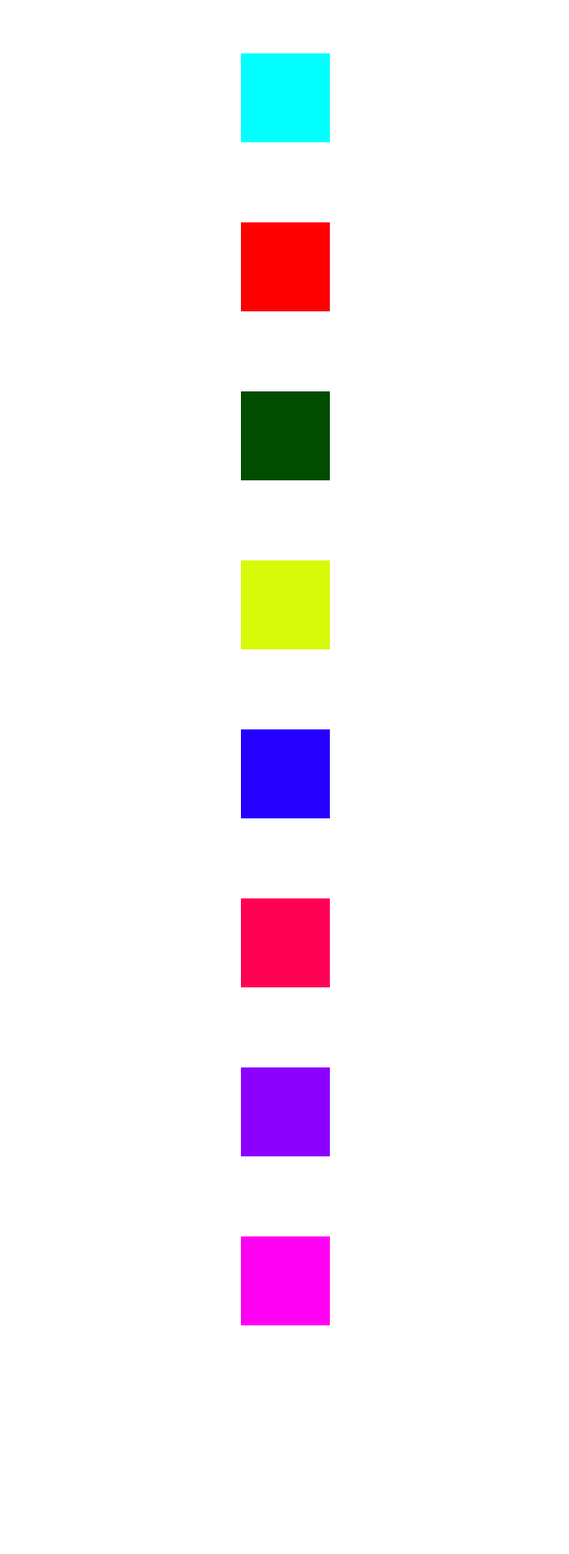
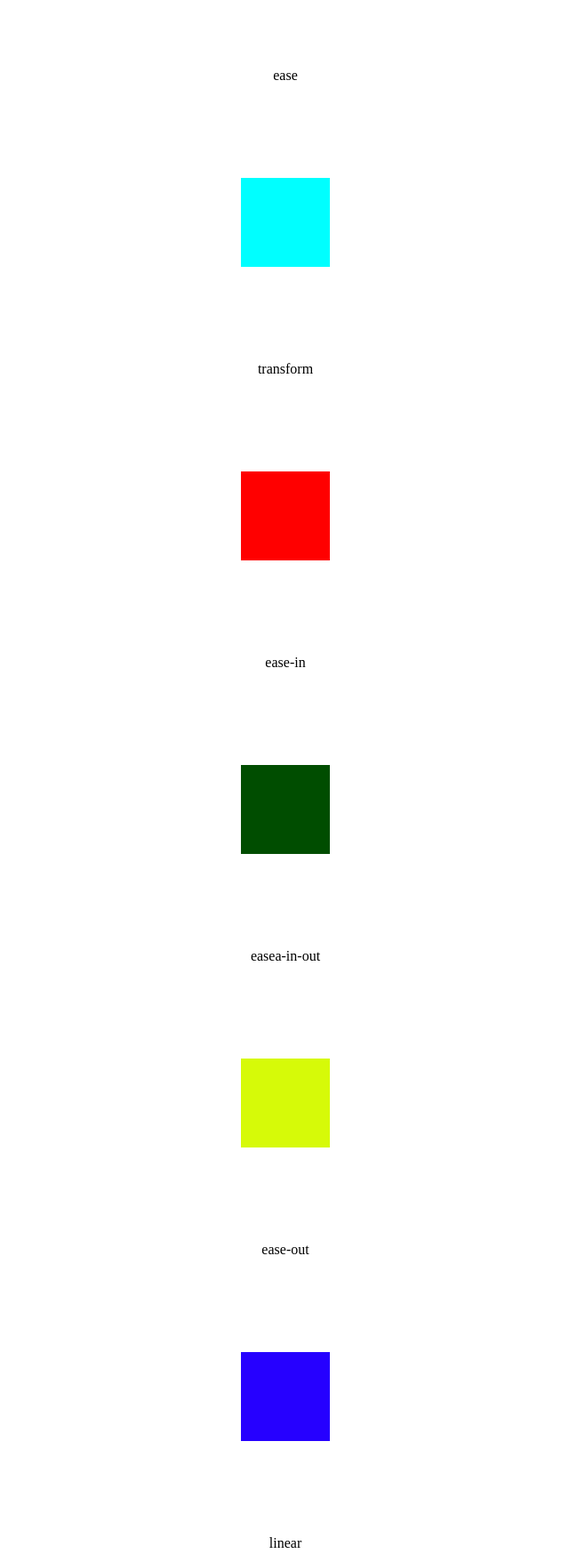
Before and after one commit to parbat10/praactice, a plain HTML site: page index.html in a window 1280 px wide. Shown: the part 140-1887 px from the top of the page at 89% size, without its empty margins (319-959 px from the left). Drawn offline with Linux system fonts and the light colour scheme.

Commit message:
second push

```diff
--- a/index.html
+++ b/index.html
@@ -8,13 +8,21 @@
 </head>
 <body>
     <div class="main-div">
+        <p>ease</p>
         <div class="css-div1"></div>
+        <p>transform</p>
         <div class="css-div2"></div>
+        <p>ease-in</p>
         <div class="css-div3"></div>
+        <p>easea-in-out</p>
         <div class="css-div4"></div>
+        <p>ease-out</p>
         <div class="css-div5"></div>
+        <p>linear</p>
         <div class="css-div6"></div>
+        <p>steps</p>
         <div class="css-div7"></div>
+        <p>cubic-bezier</p>
         <div class="css-div8"></div>
     </div>
 </body>
--- a/style.css
+++ b/style.css
@@ -44,12 +44,12 @@ body{
     height: 100px;
     width: 100px;
     transition: transform 2s ease-in 0s,
-    background-color 2s ease-in 1s;
+    background-color 0.5s ease-in 1s;
 
 }
 .css-div3:hover {
     transform: rotate(360deg);
-    background-color: rgba(0, 192, 0, 0.315);
+    background-color: rgba(18, 128, 18, 0.315);
 
 }
 /*ease-in-out*/
@@ -58,10 +58,10 @@ body{
     background-color: rgb(214, 250, 8);
     height: 100px;
     width: 100px;
+    transition: width 2s ease-in-out 0s;
 }
 .css-div4:hover {
-    height: 150px;
-    width: 150px;
+    width: 200px;
 }
 /*ease-out*/
 .css-div5{
@@ -69,10 +69,10 @@ body{
     background-color: rgb(38, 0, 255);
     height: 100px;
     width: 100px;
+    transition: width 2s ease-out 0s;
 }
 .css-div5:hover {
-    height: 150px;
-    width: 150px;
+    width: 200px;
 }
 /*linear*/
 .css-div6{
@@ -80,9 +80,9 @@ body{
     background-color: rgb(255, 0, 85);
     height: 100px;
     width: 100px;
+    transition: width 1s linear 0s;
 }
 .css-div6:hover {
-    height: 150px;
     width: 150px;
 }
 /*steps*/
@@ -91,11 +91,13 @@ body{
     background-color: rgb(140, 0, 255);
     height: 100px;
     width: 100px;
+    transition: width 2s steps(4,end);
 }
 .css-div7:hover {
-    height: 150px;
+
     width: 150px;
 }
+/*cubic-bezier*/
 .css-div8{
     cursor: pointer;
     background-color: rgb(255, 0, 242);
@@ -103,6 +105,6 @@ body{
     width: 100px;
 }
 .css-div7:hover {
-    height: 150px;
+
     width: 150px;
 }
```
